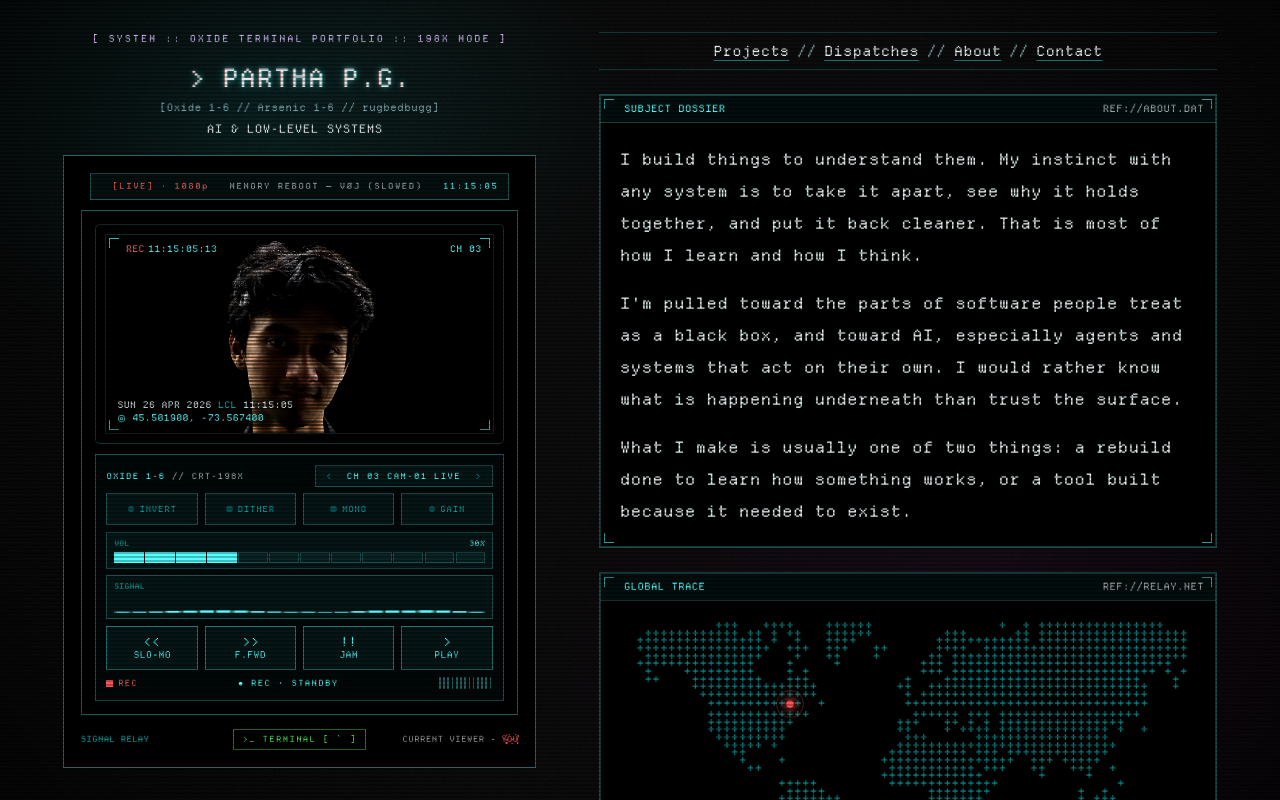
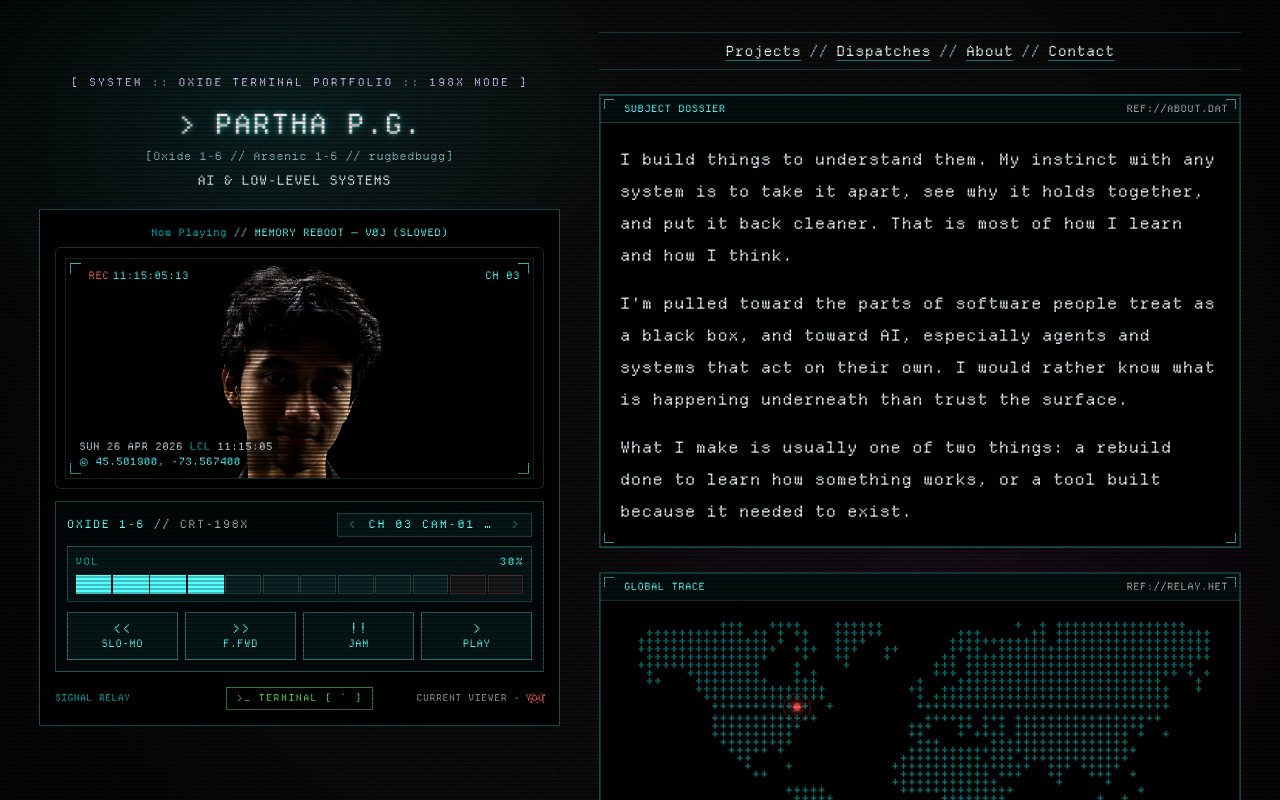
Before and after one commit to rugbedbugg/portfolio-website, a React (Vite) app: page / in a window 1280 px wide. Built offline with nearby package versions, Linux system fonts and the light colour scheme; the HTML template or start-up script is replaced by a standard one.

Commit message:
[Fix]: Rework left cassette to match right pane sizing

```diff
--- a/src/components/AsciiArt.tsx
+++ b/src/components/AsciiArt.tsx
@@ -4,8 +4,7 @@ import { detectViewer, type Viewer } from "@/lib/viewer";
 import { recordVisit, relTime } from "@/lib/trace";
 import { useRelay } from "@/lib/useRelay";
 
-// Portrait sources: real photo (RAW) by default, CGA-dithered via the DITHER toggle.
-const AVATAR_CGA = "/avatar-cga.png";
+// Portrait source: the real photo, rendered through the CRT feed filter.
 const AVATAR_RAW = "/avatar.jpg";
 const AVATAR_FALLBACK = "/avatar.svg";
 
@@ -15,6 +14,7 @@ const TRACKS = [
   "/assets/insonamia-slowed.mp3",
 ];
 
+// Track titles, parallel to TRACKS, shown in the "Now Playing" line.
 const TRACK_META = [
   "MEMORY REBOOT — VØJ (SLOWED)",
   "VISION — UDIENNX (SLOWED)",
@@ -39,8 +39,6 @@ const MONTHS = [
 ];
 const fmtDate = (d: Date) =>
   `${WEEKDAYS[d.getDay()]} ${String(d.getDate()).padStart(2, "0")} ${MONTHS[d.getMonth()]} ${d.getFullYear()}`;
-// VHS/NTSC interlaced resolution tag for the live header
-const LIVE_TAG = "[LIVE] · 1080p";
 // base id for the "current viewer" - rendered with live-varying Zalgo corruption
 const VIEWER_BASE = "YOU";
 const VOL_SEGMENTS = 12;
@@ -138,29 +136,16 @@ const AsciiArt = () => {
   const audioRef = useRef<HTMLAudioElement | null>(null);
   const currentTrackRef = useRef(0);
 
-  // Web Audio graph (built lazily on first play) for the real spectrum meter
-  const audioCtxRef = useRef<AudioContext | null>(null);
-  const analyserRef = useRef<AnalyserNode | null>(null);
-  const freqRef = useRef<Uint8Array | null>(null);
-  const graphReadyRef = useRef(false);
-  const canvasRef = useRef<HTMLCanvasElement | null>(null);
-
   const [playing, setPlaying] = useState(false);
   const [slow, setSlow] = useState(false);
   const [turbo, setTurbo] = useState(false);
-  const [invert, setInvert] = useState(false);
-  const [dither, setDither] = useState(false);
-  const [mono, setMono] = useState(false);
-  const [gain, setGain] = useState(false);
 
   const [channel, setChannel] = useState(CH_SUBJECT);
   const [volume, setVolume] = useState(0.3);
   const [jamming, setJamming] = useState(false);
+  const [trackMeta, setTrackMeta] = useState(TRACK_META[0]);
 
-  const [statusText, setStatusText] = useState("● REC · STANDBY");
-  const [trackMeta, setTrackMeta] = useState(TRACK_META[0]);
   const [clock, setClock] = useState(() => fmtClock(new Date()));
-  const [hoveredIndex, setHoveredIndex] = useState<number | null>(null);
   const relay = useRelay();
   const [log, setLog] = useState<string[]>([
     "cam-01@oxide:~$ boot feed",
@@ -219,84 +204,8 @@ const AsciiArt = () => {
     };
   }, []);
 
-  // Spectrum meter: real audio bars when playing, idle shimmer otherwise.
-  useEffect(() => {
-    const cv = canvasRef.current;
-    const ctx2d = cv?.getContext("2d");
-    if (!cv || !ctx2d) return;
-    const W = cv.width;
-    const H = cv.height;
-    const BARS = 22;
-    const bw = W / BARS;
-
-    const paint = (heights: number[]) => {
-      ctx2d.clearRect(0, 0, W, H);
-      ctx2d.fillStyle = "#55FFFF";
-      for (let i = 0; i < BARS; i++) {
-        const bh = Math.max(1, heights[i] * H);
-        ctx2d.fillRect(i * bw + 0.5, H - bh, bw - 1, bh);
-      }
-    };
-
-    if (prefersReducedMotion) {
-      paint(new Array(BARS).fill(0.06));
-      return;
-    }
-
-    let raf = 0;
-    let ph = 0;
-    const render = () => {
-      const analyser = analyserRef.current;
-      const freq = freqRef.current;
-      const heights: number[] = [];
-      if (playing && analyser && freq) {
-        analyser.getByteFrequencyData(freq);
-        for (let i = 0; i < BARS; i++) {
-          heights[i] = Math.min(1, (freq[i] / 255) * 1.15);
-        }
-      } else {
-        for (let i = 0; i < BARS; i++) {
-          heights[i] =
-            0.05 +
-            (Math.sin(ph + i * 0.55) * 0.5 + 0.5) * 0.08 +
-            Math.random() * 0.03;
-        }
-      }
-      paint(heights);
-      ph += 0.09;
-      raf = requestAnimationFrame(render);
-    };
-    raf = requestAnimationFrame(render);
-    return () => cancelAnimationFrame(raf);
-  }, [playing, prefersReducedMotion]);
-
   const pushLog = (line: string) =>
     setLog((prev) => [...prev, line].slice(-8));
-
-  const ensureAudioGraph = () => {
-    if (graphReadyRef.current) return;
-    const audio = audioRef.current;
-    if (!audio) return;
-    try {
-      const Ctx =
-        window.AudioContext ||
-        (window as unknown as { webkitAudioContext: typeof AudioContext })
-          .webkitAudioContext;
-      const ctx = new Ctx();
-      const source = ctx.createMediaElementSource(audio);
-      const analyser = ctx.createAnalyser();
-      analyser.fftSize = 64;
-      analyser.smoothingTimeConstant = 0.75;
-      source.connect(analyser);
-      analyser.connect(ctx.destination);
-      audioCtxRef.current = ctx;
-      analyserRef.current = analyser;
-      freqRef.current = new Uint8Array(analyser.frequencyBinCount);
-      graphReadyRef.current = true;
-    } catch {
-      // Web Audio unavailable: meter falls back to idle shimmer.
-    }
-  };
 
   const playTrackByIndex = async (idx: number) => {
     const audio = audioRef.current;
@@ -320,20 +229,16 @@ const AsciiArt = () => {
   const handlePlay = async () => {
     const audio = audioRef.current;
     if (!audio) return;
-    ensureAudioGraph();
-    audioCtxRef.current?.resume?.();
     if (playing) {
       audio.pause();
       setPlaying(false);
       pushLog("$ deck pause");
-      setStatusText("● REC · PAUSED");
       return;
     }
     await playTrackByIndex(currentTrackRef.current);
     applyRate();
     setPlaying(true);
     pushLog("$ deck play");
-    setStatusText("● REC · PLAYBACK");
   };
 
   const handleSpeed = (mode: "slow" | "turbo") => {
@@ -346,16 +251,13 @@ const AsciiArt = () => {
     audio.playbackRate = nextSlow ? 0.82 : nextTurbo ? 1.18 : 1;
     if (mode === "slow") {
       pushLog(nextSlow ? "$ deck rate 0.82" : "$ deck rate 1.00");
-      setStatusText(nextSlow ? "SLO-MO ENGAGED" : "RATE NORMAL");
     } else {
       pushLog(nextTurbo ? "$ deck rate 1.18" : "$ deck rate 1.00");
-      setStatusText(nextTurbo ? "FAST FORWARD" : "RATE NORMAL");
     }
   };
 
   const handleJam = async () => {
     pushLog("$ uplink --drop // SIGNAL LOST");
-    setStatusText("◇ SIGNAL LOST ◇");
     setJamming(true);
     window.setTimeout(() => setJamming(false), 1500);
     const nextIdx = Math.floor(Math.random() * TRACKS.length);
@@ -371,40 +273,7 @@ const AsciiArt = () => {
     setChannel((c) => {
       const next = ((c - 1 + dir + CH_COUNT) % CH_COUNT) + 1;
       pushLog(`$ tuner set --ch ${String(next).padStart(2, "0")}`);
-      setStatusText(CH_STATUS[next]);
       return next;
-    });
-  };
-
-  const toggleInvert = () => {
-    setInvert((v) => {
-      pushLog(v ? "$ video invert --off" : "$ video invert --on");
-      setStatusText(v ? "VIDEO NORMAL" : "VIDEO INVERTED");
-      return !v;
-    });
-  };
-
-  const toggleDither = () => {
-    setDither((d) => {
-      pushLog(d ? "$ decode raw" : "$ decode cga --dither");
-      setStatusText(d ? "RAW FEED" : "CGA DECODE");
-      return !d;
-    });
-  };
-
-  const toggleMono = () => {
-    setMono((m) => {
-      pushLog(m ? "$ chroma --on" : "$ chroma --off");
-      setStatusText(m ? "COLOR FEED" : "MONO FEED");
-      return !m;
-    });
-  };
-
-  const toggleGain = () => {
-    setGain((g) => {
-      pushLog(g ? "$ gain --normal" : "$ gain --boost");
-      setStatusText(g ? "GAIN NORMAL" : "GAIN BOOST");
-      return !g;
     });
   };
 
@@ -418,28 +287,10 @@ const AsciiArt = () => {
   const nudgeVol = (delta: number) =>
     setVol(Math.round((volume + delta) * VOL_SEGMENTS) / VOL_SEGMENTS);
 
-  const rawFilter = useMemo(
+  const feedFilter = useMemo(
     () => "contrast(1.16) brightness(0.94) saturate(0.9) blur(0.5px)",
     [],
   );
-
-  const feedFilter =
-    [
-      dither ? "" : rawFilter,
-      invert ? "invert(1)" : "",
-      mono ? "grayscale(1)" : "",
-      gain ? "brightness(1.35) contrast(1.1)" : "",
-    ]
-      .filter(Boolean)
-      .join(" ") || undefined;
-
-  const toggles: Array<{ label: string; active: boolean; onToggle: () => void }> =
-    [
-      { label: "INVERT", active: invert, onToggle: toggleInvert },
-      { label: "DITHER", active: dither, onToggle: toggleDither },
-      { label: "MONO", active: mono, onToggle: toggleMono },
-      { label: "GAIN", active: gain, onToggle: toggleGain },
-    ];
 
   const transport: Array<{
     icon: string;
@@ -498,20 +349,13 @@ const AsciiArt = () => {
         }}
       />
 
-      <div className="relative border-2 border-cga-bcyan/40 bg-cga-black p-4 sm:p-5">
-        {/* header: REC · tape · timestamp */}
-        <div className="relative z-20 mx-auto mb-3 h-8 w-[96%] border border-cga-bcyan/30 bg-cga-bcyan/[0.06] px-3 overflow-hidden">
-          <div className="mono-command grid h-full grid-cols-[auto_1fr_auto] items-center gap-2 text-[9px] sm:text-[10px] tracking-[0.12em] sm:tracking-[0.18em]">
-            <span className="flex items-center gap-1.5 text-left text-cga-bred">
-              <span className="inline-block h-2 w-2 bg-cga-bred animate-blink" />
-              {LIVE_TAG}
-            </span>
-            <span className="hidden truncate text-center text-cga-gray md:block">{trackMeta}</span>
-            <span className="text-right tabular-nums text-cga-bcyan">{clock}</span>
+      <div className="relative">
+        <div className="relative border border-cga-bcyan/35 bg-cga-black p-3 sm:p-4">
+          {/* now playing: plain string, no frame */}
+          <div className="mono-command mb-2 truncate text-center text-[11px] tracking-[0.14em] text-cga-cyan">
+            Now Playing <span className="text-cga-gray">//</span>{" "}
+            <span className="text-cga-bcyan">{trackMeta}</span>
           </div>
-        </div>
-
-        <div className="relative border border-cga-bcyan/35 bg-cga-black p-3 sm:p-4">
           {/* CRT SCREEN */}
           <div className="relative h-[228px] overflow-hidden rounded-[6px] border border-cga-bcyan/20 bg-cga-black p-2.5 sm:h-[260px]">
               <div
@@ -526,13 +370,13 @@ const AsciiArt = () => {
                 {/* CH 03 — live subject */}
                 {subjectLive && (
                   <img
-                    src={dither ? AVATAR_CGA : AVATAR_RAW}
+                    src={AVATAR_RAW}
                     alt="Partha Pratim Gogoi profile"
                     className="h-full w-full object-contain"
                     style={{
                       objectPosition: "50% 50%",
                       filter: feedFilter,
-                      imageRendering: dither ? "pixelated" : "auto",
+                      imageRendering: "auto",
                     }}
                     onError={(e) => {
                       const img = e.currentTarget;
@@ -707,10 +551,7 @@ const AsciiArt = () => {
             </div>
 
             {/* CONTROL DECK */}
-            <div
-              className="deck mono-command mt-3 hidden md:flex md:flex-col gap-2 border border-cga-bcyan/30 bg-cga-bcyan/[0.03] p-3 text-[10px]"
-              onMouseLeave={() => setHoveredIndex(null)}
-            >
+            <div className="deck mono-command mt-3 hidden md:flex md:flex-col gap-2.5 border border-cga-bcyan/30 bg-cga-bcyan/[0.03] p-3 text-xs">
               {/* brand plate + channel tuner */}
               <div className="deck-head tracking-[0.14em] text-cga-cyan">
                 <span className="shrink-0 whitespace-nowrap text-cga-bcyan">
@@ -739,42 +580,10 @@ const AsciiArt = () => {
                 </div>
               </div>
 
-              {/* effect toggles: 4-across, reflow to 2x2 when the deck is narrow */}
-              <div className="deck-btn-grid">
-                {toggles.map((opt, idx) => {
-                  const marked = hoveredIndex === idx;
-                  return (
-                    <button
-                      key={opt.label}
-                      type="button"
-                      onMouseEnter={() => setHoveredIndex(idx)}
-                      onClick={opt.onToggle}
-                      className={`flex items-center justify-center gap-1.5 border-2 px-2.5 py-2.5 tracking-[0.1em] transition-colors ${
-                        opt.active
-                          ? "border-cga-white bg-cga-bcyan text-cga-black"
-                          : "border-cga-bcyan/30 bg-cga-bcyan/[0.05] text-cga-cyan hover:bg-cga-bcyan/10"
-                      }`}
-                    >
-                      <span
-                        className={`inline-block h-2 w-2 rounded-full ${
-                          opt.active
-                            ? "bg-cga-black"
-                            : marked
-                              ? "bg-cga-bcyan"
-                              : "bg-cga-cyan/40"
-                        }`}
-                      />
-                      {opt.label}
-                    </button>
-                  );
-                })}
-              </div>
-
-              {/* meters: volume over signal, full width */}
-              <div className="flex flex-col gap-2">
               {/* volume */}
-                <div className="flex w-full flex-col justify-center border border-cga-bcyan/25 bg-cga-bcyan/[0.05] px-2 py-1.5">
-                  <div className="mb-1 flex items-center justify-between text-[9px] text-cga-cyan">
+              <div className="flex flex-col gap-2.5">
+                <div className="flex w-full flex-col justify-center border border-cga-bcyan/25 bg-cga-bcyan/[0.05] px-2 py-2">
+                  <div className="mb-1.5 flex items-center justify-between text-[11px] tracking-[0.14em] text-cga-cyan">
                     <span>VOL</span>
                     <span className="text-cga-bcyan">{Math.round(volume * 100)}%</span>
                   </div>
@@ -793,31 +602,29 @@ const AsciiArt = () => {
                     }}
                     className="flex gap-[2px]"
                   >
-                    {Array.from({ length: VOL_SEGMENTS }, (_, i) => (
+                    {Array.from({ length: VOL_SEGMENTS }, (_, i) => {
+                      const filled = i < filledSegments;
+                      // top two segments read as a red "hot" zone
+                      const hot = i >= VOL_SEGMENTS - 2;
+                      return (
                         <button
                           key={i}
                           type="button"
                           aria-label={`Volume ${Math.round(((i + 1) / VOL_SEGMENTS) * 100)}%`}
                           onClick={() => setVol((i + 1) / VOL_SEGMENTS)}
-                        className={`h-3 flex-1 border ${
-                          i < filledSegments
-                            ? "border-cga-bcyan bg-cga-bcyan"
+                          className={`h-5 flex-1 border ${
+                            filled
+                              ? hot
+                                ? "border-cga-bred bg-cga-bred"
+                                : "border-cga-bcyan bg-cga-bcyan"
+                              : hot
+                                ? "border-cga-bred/25 bg-cga-bred/[0.06]"
                                 : "border-cga-bcyan/20 bg-cga-bcyan/[0.06]"
                           }`}
                         />
-                    ))}
+                      );
+                    })}
                   </div>
-                </div>
-
-                {/* signal */}
-                <div className="flex w-full flex-col justify-center overflow-hidden border border-cga-bcyan/25 bg-cga-bcyan/[0.05] px-2 py-1.5">
-                  <div className="mb-0.5 text-[9px] text-cga-cyan">SIGNAL</div>
-                  <canvas
-                    ref={canvasRef}
-                    width={160}
-                    height={26}
-                    className="h-[22px] w-full"
-                  />
                 </div>
               </div>
 
@@ -840,21 +647,6 @@ const AsciiArt = () => {
                 ))}
               </div>
 
-              {/* status readout + speaker grille */}
-              <div className="flex items-center justify-between gap-3">
-                <span className="flex items-center gap-1.5 tracking-[0.14em] text-cga-bred">
-                  <span className="inline-block h-2 w-2 bg-cga-bred animate-blink" />
-                  REC
-                </span>
-                <span className="flex-1 text-center tracking-[0.16em] text-cga-bcyan">
-                  {statusText}
-                </span>
-                <span
-                  aria-hidden="true"
-                  className="h-3.5 w-16 bg-[repeating-linear-gradient(to_right,rgba(85,255,255,0.35)_0px,rgba(85,255,255,0.35)_2px,transparent_2px,transparent_5px)]"
-                />
-              </div>
-
               {/* system log (mobile) */}
               <div className="h-[76px] overflow-hidden border border-cga-bcyan/20 bg-cga-black p-2 text-[9px] leading-relaxed text-cga-bgreen md:hidden">
                 {log.map((line, idx) => (
@@ -862,7 +654,6 @@ const AsciiArt = () => {
                     {line}
                   </div>
                 ))}
-              </div>
               </div>
             </div>
 
@@ -881,7 +672,6 @@ const AsciiArt = () => {
                 type="button"
                 onClick={() => {
                   setChannel(5);
-              setStatusText(CH_STATUS[5]);
                   pushLog("$ tuner set --ch 05 // trace viewer");
                 }}
                 title="Tune to viewer file"
@@ -890,6 +680,7 @@ const AsciiArt = () => {
                 <span className="text-cga-gray">CURRENT VIEWER -</span>
                 <GlitchText text={VIEWER_BASE} className="text-cga-bred" />
               </button>
+            </div>
         </div>
 
         {/* subtle CRT corner curvature */}
```
Lines whose indentation alone changed are shown as unchanged.
